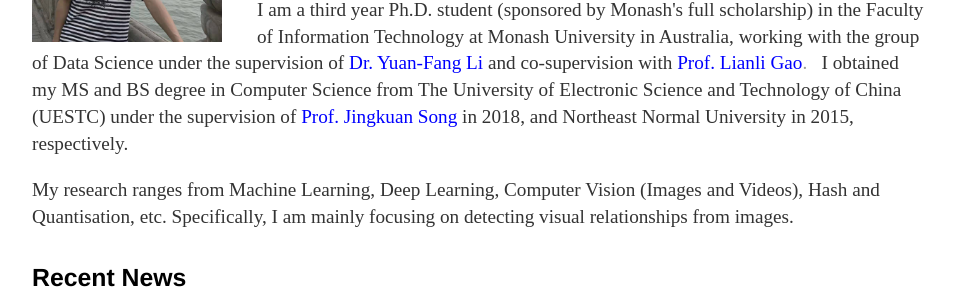
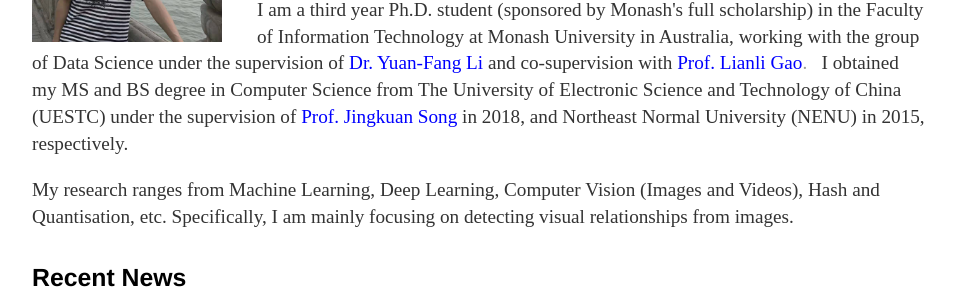
Before and after one commit to ht014/ht014.github.io, a Jekyll site: the page built from index.html, in a window 1280 px wide. Shown: the part 371-671 px from the top of the page, without its empty margins (160-1119 px from the left). Built offline with Jekyll 4.4.1, drawn with Linux system fonts in a browser that asks for light colours.

Commit message:
Update index.html

```diff
--- a/index.html
+++ b/index.html
@@ -22,7 +22,7 @@
 	<p>I am a third year Ph.D. student (sponsored by Monash's full scholarship) in the Faculty of Information Technology at Monash University in Australia,
 		working with the group of Data Science  under the supervision of <a = href="https://users.monash.edu.au/~yli/"><font color="#0000ff">Dr. Yuan-Fang Li</font></a>  and co-supervision with <a href="https://lianligao.github.io/"><font color="#0000ff">Prof. Lianli Gao</font>.</a>
 	 &nbsp;
-	I obtained my MS and BS degree in Computer Science from The University of Electronic Science and Technology of China (UESTC)  under the supervision of <a href="https://scholar.google.com.au/citations?user=F5Zy9V4AAAAJ&hl=en"><font color="#0000ff">Prof. Jingkuan Song</font></a> in 2018,  and Northeast Normal University in 2015, respectively.  </p>
+	I obtained my MS and BS degree in Computer Science from The University of Electronic Science and Technology of China (UESTC)  under the supervision of <a href="https://scholar.google.com.au/citations?user=F5Zy9V4AAAAJ&hl=en"><font color="#0000ff">Prof. Jingkuan Song</font></a> in 2018,  and Northeast Normal University (NENU) in 2015, respectively.  </p>
 	<p> My research ranges from  Machine Learning, Deep Learning, Computer Vision (Images and Videos), Hash and Quantisation, etc.  Specifically, I am mainly focusing on detecting  visual relationships from images.
 
 <h4> Recent News</h4>
```
